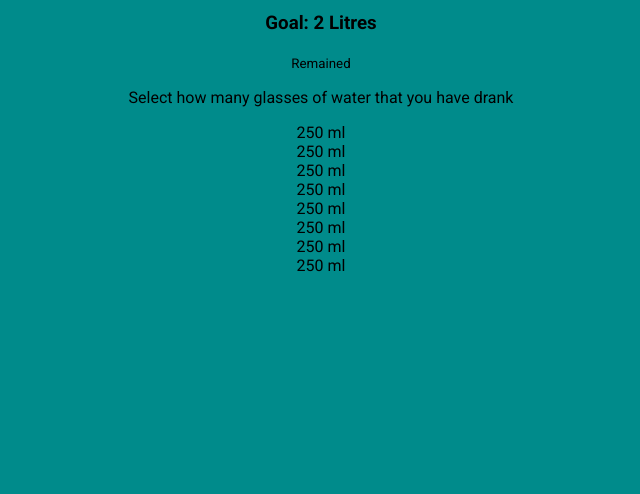
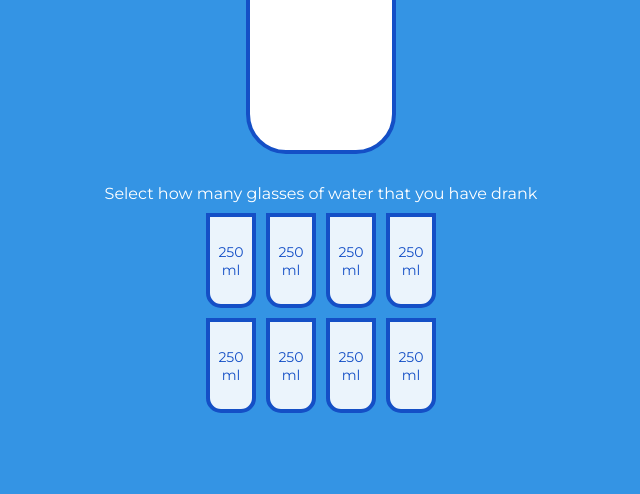
Before and after one commit to Shereldyn/HTML-CSS-Javascript_Udemy-Course, a plain HTML site: page _Day_16_Drink_Water/index.html in a window 1280 px wide. Shown: the part 306-800 px from the top of the page, without its empty margins (319-959 px from the left). Drawn offline with Linux system fonts and the light colour scheme.

Commit message:
styled everything that is on the page: heading, goal, jar(empty/filled), instruction, cups(empty/full)

```diff
--- a/_Day_16_Drink_Water/style.css
+++ b/_Day_16_Drink_Water/style.css
@@ -1,17 +1,117 @@
-@import url('https://fonts.googleapis.com/css2?family=Roboto:ital,wght@0,100..900;1,100..900&display=swap');
+@import url('https://fonts.googleapis.com/css?family=Montserrat:400,600&display=swap');
+
+:root {
+    --border-color: #144fc6;
+    /*variable for darker blue color used for outlining the jar and cups*/
+    --fill-color: #6ab3f8;
+    /*variable for lighter blue color used for filling the jar the cups*/
+}
 
 * {
     box-sizing: border-box;
 }
 
 body {
-    background-color: darkcyan;
-    font-family: 'Roboto', sans-serif;
+    background-color: #3494e4;
+    color: #fff;
+    font-family: 'Montserrat', sans-serif;
+    display: flex;
+    flex-direction: column;
+    align-items: center;
+    overflow: hidden;
+    margin-bottom: 40px;
+}
+
+h1 {
+    /*Title*/
+    margin: 10px 0 0;
+}
+
+h3 {
+    /*Goal*/
+    font-weight: 400;
+    margin: 10px 0;
+}
+
+.cup {
+    /**styles both the jar and the cups*/
+    background-color: #fff;
+    border: 4px solid var(--border-color);
+    color: var(--border-color);
+    border-radius: 0 0 40px 40px;
+    height: 330px;
+    width: 150px;
+    margin: 30px 0;
+    display: flex;
+    flex-direction: column;
+    overflow: hidden;
+}
+
+.cup.cup-small {
+    /**Styles all the cups*/
+    height: 95px;
+    width: 50px;
+    border-radius: 0 0 15px 15px;
+    background-color: rgba(255, 255, 255, 0.9);
+    cursor: pointer;
+    font-size: 14px;
+    align-items: center;
+    justify-content: center;
+    text-align: center;
+    margin: 5px;
+    transition: 0.3s ease;
+}
+
+.cup.cup-small.full {
+    /*Styles only the cups with the full class*/
+    background-color: var(--fill-color);
+    color: #fff;
+}
+
+.cups {
+    /**Styles everything inside the cup container*/
+    display: flex;
+    flex-wrap: wrap;
+    align-items: center;
+    justify-content: center;
+    width: 280px;
+}
+
+.remained {
+    /**Styles the info of how much the jar is empty*/
     display: flex;
     flex-direction: column;
     align-items: center;
     justify-content: center;
-    height: 100vh;
-    overflow: hidden;
-    margin: 0;
+    text-align: center;
+    flex: 1;
+    transition: 0.3s ease;
 }
+
+.remained span {
+    /*styles the amount which tells how much of the jar is empty*/
+    font-size: 20px;
+    font-weight: bold;
+}
+
+.remained small {
+    font-size: 12px;
+}
+
+.percentage {
+    /**styles the percentage of how much the jar is filled*/
+    background-color: var(--fill-color);
+    display: flex;
+    align-items: center;
+    justify-content: center;
+    font-weight: bold;
+    font-size: 30px;
+    height: 0;
+    transition: 0.3s ease;
+}
+
+.text {
+    /*styles the instruction*/
+    text-align: center;
+    margin: 0 0 5px;
+}
```
